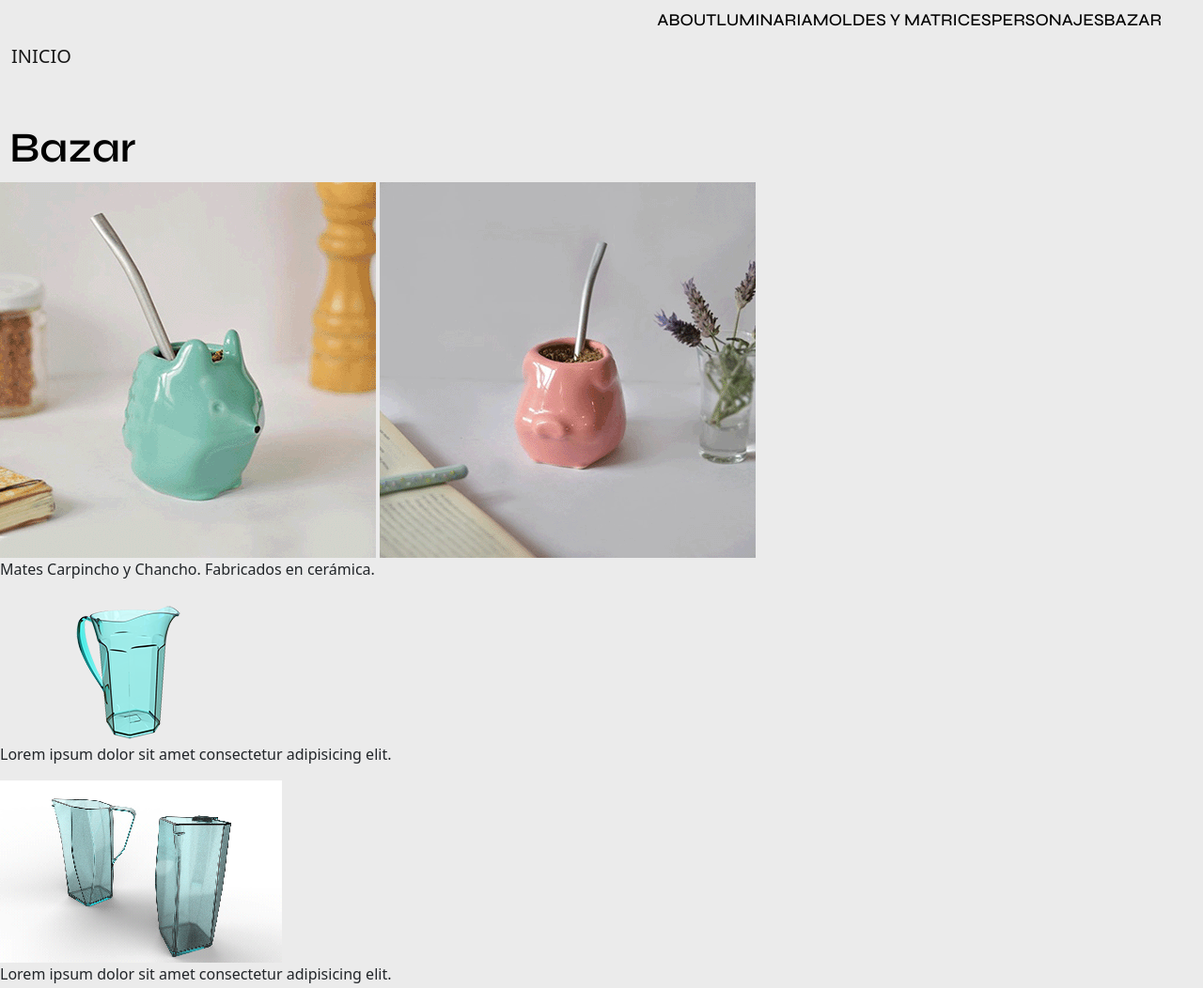
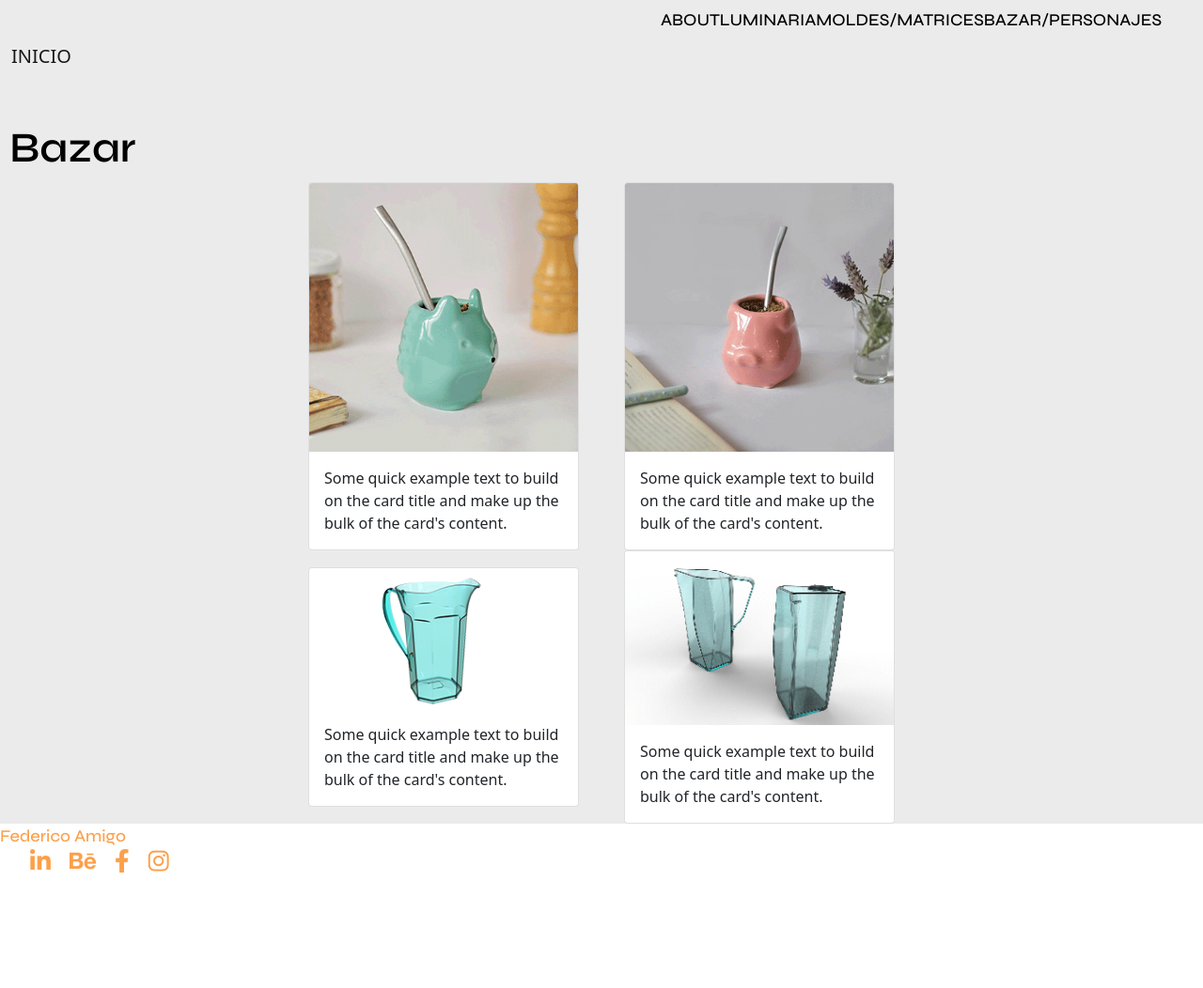
Before and after one commit to IviDominguez/Portfolio-Sass-SEO, a plain HTML site: page pages/bazarypersonajes.html in a window 1280 px wide. Shown: the top 1052 px of the page at 94% size. After the commit the page ends 948 px from the top, so only its background shows below. Drawn offline with nearby package versions, Linux system fonts and the light colour scheme.

Commit message:
cambié algunas rutas porque unÃi bazar con personajes

```diff
--- a/pages/bazar.html
+++ b/pages/bazarypersonajes.html
@@ -4,7 +4,7 @@
     <meta charset="UTF-8">
     <meta http-equiv="X-UA-Compatible" content="IE=edge">
     <meta name="viewport" content="width=device-width, initial-scale=1.0">
-    <title>Bazar</title>
+    <title>Bazar/Personajes</title>
  <!--CSS BS-->
     <link href="https://cdn.jsdelivr.net/npm/bootstrap@5.1.3/dist/css/bootstrap.min.css" rel="stylesheet" integrity="sha384-1BmE4kWBq78iYhFldvKuhfTAU6auU8tT94WrHftjDbrCEXSU1oBoqyl2QvZ6jIW3" crossorigin="anonymous">
 
@@ -46,13 +46,10 @@
                                    <a href="luminaria.html">LUMINARIA</a>
                                 </li>
                                 <li class="nav-item">
-                                   <a href="moldesymatrices.html">MOLDES Y MATRICES</a>
+                                   <a href="moldesymatrices.html">MOLDES/MATRICES</a>
                                 </li>
                                 <li class="nav-item">
-                                   <a href="personajes.html">PERSONAJES</a>
-                                </li>
-                                <li class="nav-item">
-                                   <a href="bazar.html">BAZAR</a>
+                                   <a href="bazar.html">BAZAR/PERSONAJES</a>
                                 </li>
                             </ul>
                         </div>
@@ -80,28 +77,50 @@
             <h2 class="section__h2">Bazar</h2>
         </section>
 
-        <section>
-            <div>
-                <img src="../img/mateCarpincho.gif" alt="">
 
-                <img src="../img/mateChancho.gif" alt="">
+
+        <section class="section-bazar">
+            <div class="card" style="width: 18rem;">
+                <img src="../img/mateCarpincho.gif" class="card-img-top" alt="...">
+                <div class="card-body">
+                  <p class="card-text">Some quick example text to build on the card title and make up the bulk of the card's content.</p>
+                </div>
+            </div>
+
+            <div class="card" style="width: 18rem;">
+                <img src="../img/mateChancho.gif" class="card-img-top" alt="...">
+                <div class="card-body">
+                  <p class="card-text">Some quick example text to build on the card title and make up the bulk of the card's content.</p>
+                </div>
+            </div>
+
+        </section>
+
+
+        <section class="section-bazar">
+
+                    <div class="card col-lg-6 col-md-6 col-12" style="width: 18rem;">
+                        <img src="../img/jarraAqua.png" class="card-img-top" alt="...">
+                        <div class="card-body">
+                          <p class="card-text">Some quick example text to build on the card title and make up the bulk of the card's content.</p>
+                        </div>
+                    </div>
+
+                    <div class="card col-lg-6 col-md-6 col-12" style="width: 18rem;">
+                        <img src="../img/jarraVerde.png" class="card-img-top" alt="...">
+                        <div class="card-body">
+                          <p class="card-text">Some quick example text to build on the card title and make up the bulk of the card's content.</p>
+                        </div>
+                    </div>
+
+                </div>
 
             </div>
-            <div>
-                <p>Mates Carpincho y Chancho. Fabricados en cerámica.</p>
-            </div>
+
+
         </section>
 
-        <section>
-            <div>
-                <img src="../img/jarraAqua.png" alt="">
-                <p>Lorem ipsum dolor sit amet consectetur adipisicing elit.</p>
-            </div>
-            <div>
-                <img src="../img/jarraVerde.png" alt="">
-                <p>Lorem ipsum dolor sit amet consectetur adipisicing elit.</p>
-            </div>
-        </section>
+
 
 <!--footer-->
         <footer class="footer">
```
Also changed, not shown: pages/about.html (+10 -11 lines), pages/luminaria.html (+2 -5 lines), pages/moldesymatrices.html (+3 -6 lines), pages/personajes.html (+37 -0 lines).
